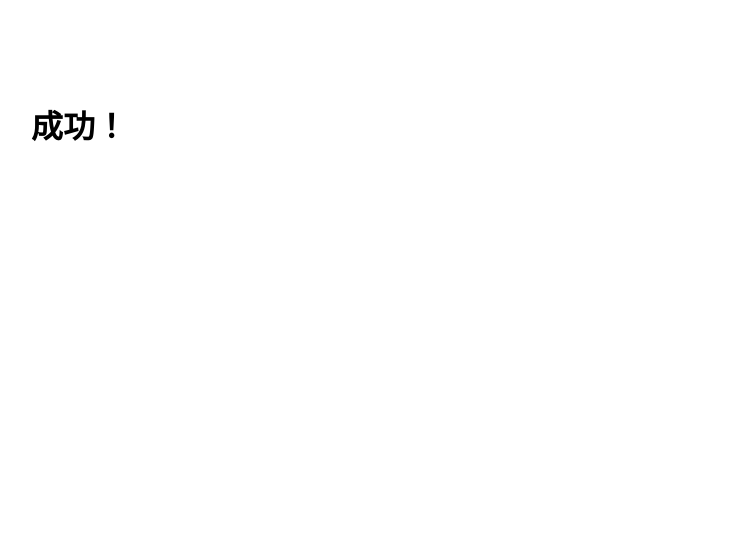
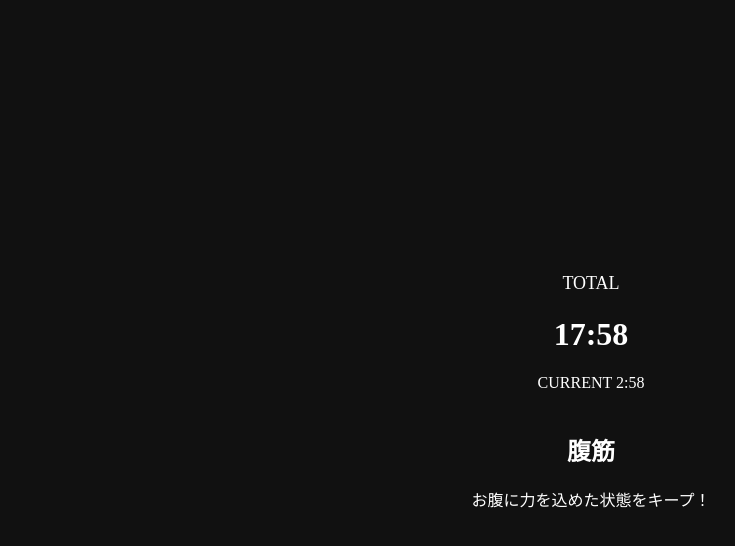
Before and after one commit to toranoshin-cyber/Stealth-Fit, a Next.js app: page / in a window 1280 px wide. Both pictures are taken after a click on the button "START". Shown: the top 546 px of the page, without its empty margins (49-784 px from the left). Built offline with nearby package versions, Linux system fonts and the light colour scheme.

Commit message:
restore training app

```diff
--- a/app/page.js
+++ b/app/page.js
@@ -1,25 +1,168 @@
 "use client";
 
-import { useState } from "react";
+import { useEffect, useState } from "react";
 
-export default function Home() {
-  const [ok, setOk] = useState(false);
+const exercises = [
+  { name: "腹筋", msg: "お腹に力を込めた状態をキープ！", bg:"#111", color:"#fff"},
+  { name: "お尻", msg: "お尻に力を込めた状態をキープ！", bg:"#1e3a5f", color:"#fff"},
+  { name: "大胸筋", msg: "胸に力を込めた状態をキープ！", bg:"#5a189a", color:"#fff"},
+  { name: "両腕", msg: "両腕に力を込めた状態をキープ！", bg:"#7f1d1d", color:"#fff"},
+  { name: "両腿", msg: "両腿に力を込めた状態をキープ！", bg:"#2d6a4f", color:"#fff"},
+  { name: "両ふくらはぎ", msg: "両ふくらはぎに力を込めた状態をキープ！", bg:"#495057", color:"#fff"},
+];
 
-  return (
-    <main style={{ padding: 80 }}>
-      {!ok ? (
+const SECTION = 180; //3分
+const TOTAL = SECTION * exercises.length;
+
+export default function Home(){
+
+  const [started,setStarted]=useState(false);
+  const [finished,setFinished]=useState(false);
+  const [totalLeft,setTotalLeft]=useState(TOTAL);
+
+  useEffect(()=>{
+
+    if(!started || finished) return;
+
+    const timer=setInterval(()=>{
+
+      setTotalLeft(prev=>{
+
+        if(prev<=1){
+          clearInterval(timer);
+          setFinished(true);
+          return 0;
+        }
+
+        return prev-1;
+
+      });
+
+    },1000);
+
+    return ()=>clearInterval(timer);
+
+  },[started,finished]);
+
+  const currentIndex=
+    Math.min(
+      exercises.length-1,
+      Math.floor((TOTAL-totalLeft)/SECTION)
+    );
+
+  const sectionLeft=
+    SECTION -
+    ((TOTAL-totalLeft)%SECTION || SECTION);
+
+  const current=
+    exercises[currentIndex];
+
+  const fmt=(s)=>{
+    const m=Math.floor(s/60);
+    const sec=s%60;
+    return `${m}:${String(sec).padStart(2,"0")}`;
+  };
+
+  return(
+
+    <main style={{
+      minHeight:"100vh",
+      display:"flex",
+      justifyContent:"center",
+      alignItems:"center",
+      textAlign:"center",
+
+      background:
+        finished
+        ? "#fff"
+        : started
+        ? current.bg
+        : "#fff",
+
+      color:
+        finished
+        ? "#111"
+        : started
+        ? current.color
+        : "#111",
+
+      transition:"0.8s"
+    }}>
+
+      {!started && !finished && (
+
+        <div>
+
+          <h1>Train-ing</h1>
+
+          <p>
+            通勤時間を<br/>
+            “ながら筋トレ時間”へ
+          </p>
+
           <button
-          onClick={() => setOk(true)}
+            onClick={()=>setStarted(true)}
             style={{
-            fontSize: "30px",
-            padding: "30px"
+              padding:"18px 40px",
+              fontSize:"26px",
+              borderRadius:"12px",
+              border:"none",
+              cursor:"pointer"
             }}
           >
             START
           </button>
-      ) : (
-        <h1>成功！</h1>
+
+        </div>
+
       )}
+
+      {started && !finished && (
+
+        <div>
+
+          <div style={{fontSize:18}}>
+            TOTAL
+          </div>
+
+          <h1>
+            {fmt(totalLeft)}
+          </h1>
+
+          <div>
+            CURRENT {fmt(sectionLeft)}
+          </div>
+
+          <h2 style={{marginTop:40}}>
+            {current.name}
+          </h2>
+
+          <p>
+            {current.msg}
+          </p>
+
+        </div>
+
+      )}
+
+      {finished && (
+
+        <div>
+
+          <h1>
+            お疲れ様でした！
+          </h1>
+
+          <p>
+            今日も一日頑張りましょう
+          </p>
+
+        </div>
+
+      )}
+
     </main>
+
   );
+
 }
```
Lines whose indentation alone changed are shown as unchanged.
